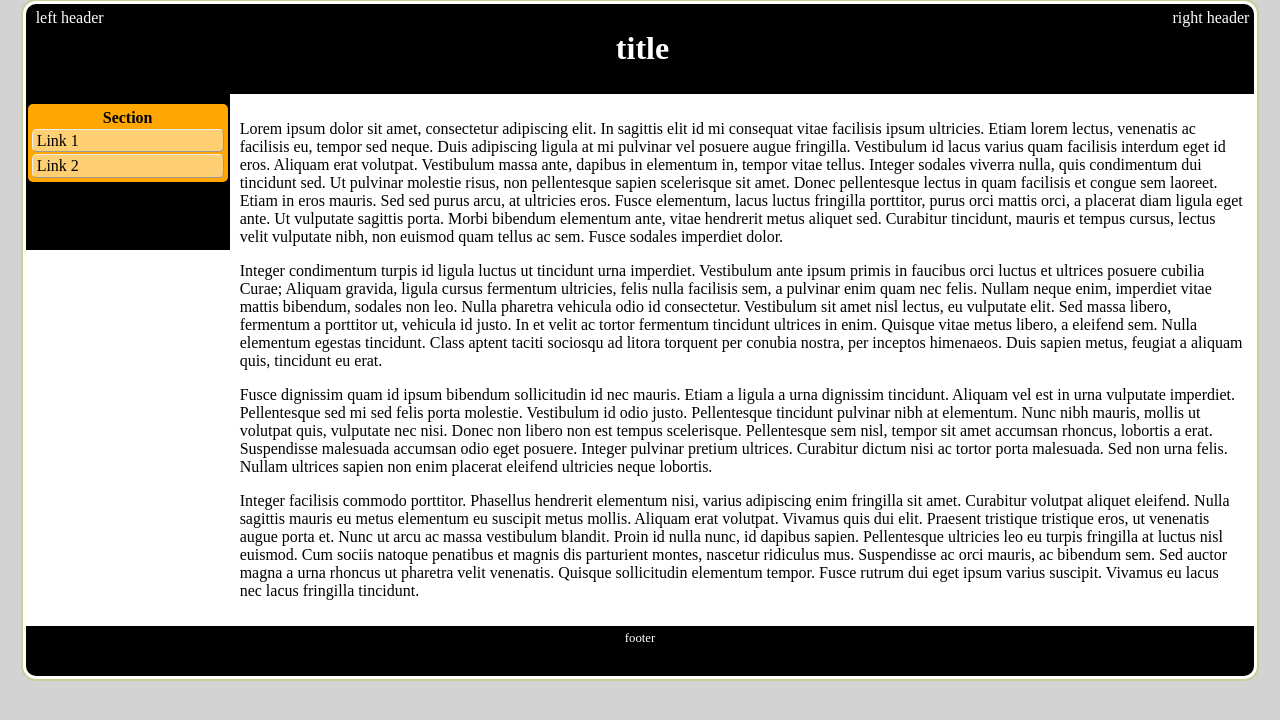
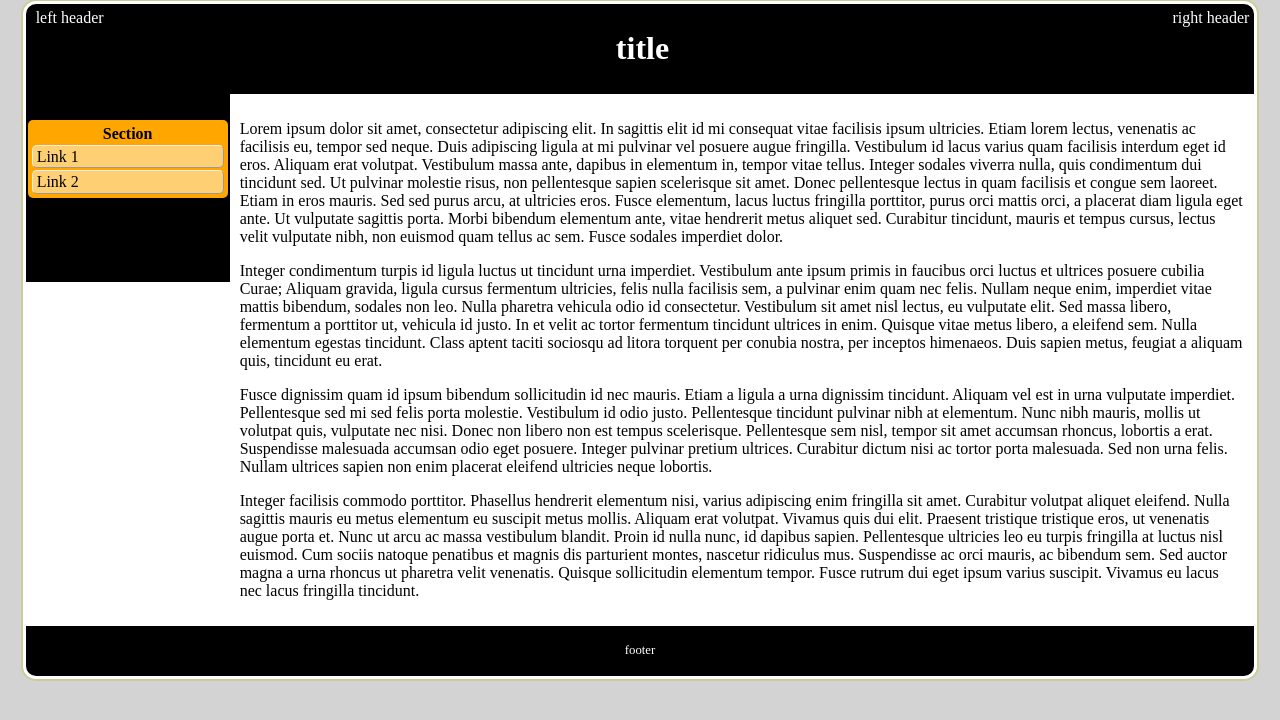
Before and after one commit to hermajan/lib, a PHP site: page /template/_testing.html in a window 1280 px wide. Shown: the part 14-734 px from the top of the page. Run offline with PHP 8.4, Linux system fonts and the light colour scheme.

Commit message:
Fixed bugs in the template.

```diff
--- a/template/_testing.html
+++ b/template/_testing.html
@@ -17,14 +17,14 @@
         <div style="float:right;">
           right header
         </div>
-         <center><h1><a href="#" style="text-decoration: none;">title</a></h1></center>
+         <h1><a href="#">title</a></h1>
       </div>
       <div class="leftside">
-        <div class="section">
-			<center><b>Section</b></center>
+        <ul class="section">
+			<li class="caption">Section</li>
 			<li class="button"><a href="#">Link 1</a></li>
 			<li class="button"><a href="#">Link 2</a></li>
-		</div>
+		</ul>
 		<br>
       </div>
       <div class="rightside">
@@ -37,7 +37,7 @@
 <p>Integer facilisis commodo porttitor. Phasellus hendrerit elementum nisi, varius adipiscing enim fringilla sit amet. Curabitur volutpat aliquet eleifend. Nulla sagittis mauris eu metus elementum eu suscipit metus mollis. Aliquam erat volutpat. Vivamus quis dui elit. Praesent tristique tristique eros, ut venenatis augue porta et. Nunc ut arcu ac massa vestibulum blandit. Proin id nulla nunc, id dapibus sapien. Pellentesque ultricies leo eu turpis fringilla at luctus nisl euismod. Cum sociis natoque penatibus et magnis dis parturient montes, nascetur ridiculus mus. Suspendisse ac orci mauris, ac bibendum sem. Sed auctor magna a urna rhoncus ut pharetra velit venenatis. Quisque sollicitudin elementum tempor. Fusce rutrum dui eget ipsum varius suscipit. Vivamus eu lacus nec lacus fringilla tincidunt.</p>
       </div>
       <div class="footer">
-        <center>footer</center>
+        <p>footer</p>
       </div>
     </div>
   </body>
--- a/template/style.css
+++ b/template/style.css
@@ -14,10 +14,19 @@
 	height: 80px;
 	padding: 5px 5px 5px 10px;
 	margin: 2px 2px 0px 2px;
-  border-top-left-radius:10px;
-  border-top-right-radius:10px;
-  -moz-border-radius-topleft:10px;
-  -moz-border-radius-topright:10px;
+	border-top-left-radius: 10px;
+	border-top-right-radius: 10px;
+	-moz-border-radius-topleft: 10px;
+	-moz-border-radius-topright: 10px;
+}
+.header h1 {
+	display: flex;
+	align-items: center;
+	justify-content: center;
+	text-align: center;
+}
+.header h1 a {
+	text-decoration: none;
 }
 
 .logo {
@@ -36,7 +45,7 @@
 	max-width: 200px;
 	padding: 10px 2px 50px 2px;
 	margin: 0px 0px 0px 2px;
-  overflow:hidden;
+	overflow: hidden;
 }
 .leftside li {
 	list-style-type: none;
@@ -55,6 +64,12 @@
 	border-radius: 5px; -moz-border-radius: 5px;
 	padding: 5px 2px 2px 2px;
 }
+
+.caption {
+	text-align: center;
+	font-weight: bold;
+}
+
 .button {
 	border-style: outset;
 	border-width: 1px;
@@ -66,6 +81,7 @@
 .button:hover,.hidden:hover {
 	border-style: inset;
 }
+
 .hidden {
 	display: none;
 	border-style: outset;
@@ -77,19 +93,23 @@
 }
 
 .rightside {
-  overflow:auto;
+	overflow: auto;
 	padding: 10px 10px 10px 10px;
 	margin: 0px 2px 0px 0px;
 }
 
 .footer {
+	display: flex;
+	align-items: center;
+	justify-content: center;
+	text-align: center;
 	clear: both;
 	font-size: 80%;
 	height: 40px;
 	padding: 5px 5px 5px 5px;
 	margin: 0px 2px 2px 2px;
-  border-bottom-left-radius:10px;
-  border-bottom-right-radius:10px;
-  -moz-border-radius-bottomleft:10px;
-  -moz-border-radius-bottomright:10px;
+	border-bottom-left-radius: 10px;
+	border-bottom-right-radius: 10px;
+	-moz-border-radius-bottomleft: 10px;
+	-moz-border-radius-bottomright: 10px;
 }
```
Lines whose indentation alone changed are shown as unchanged.
